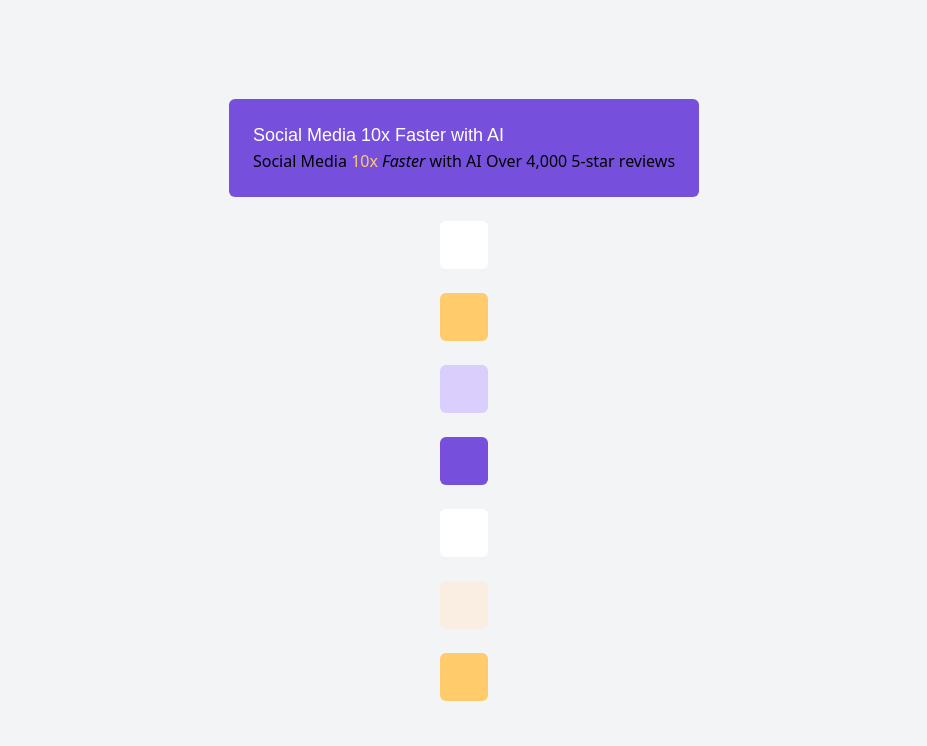
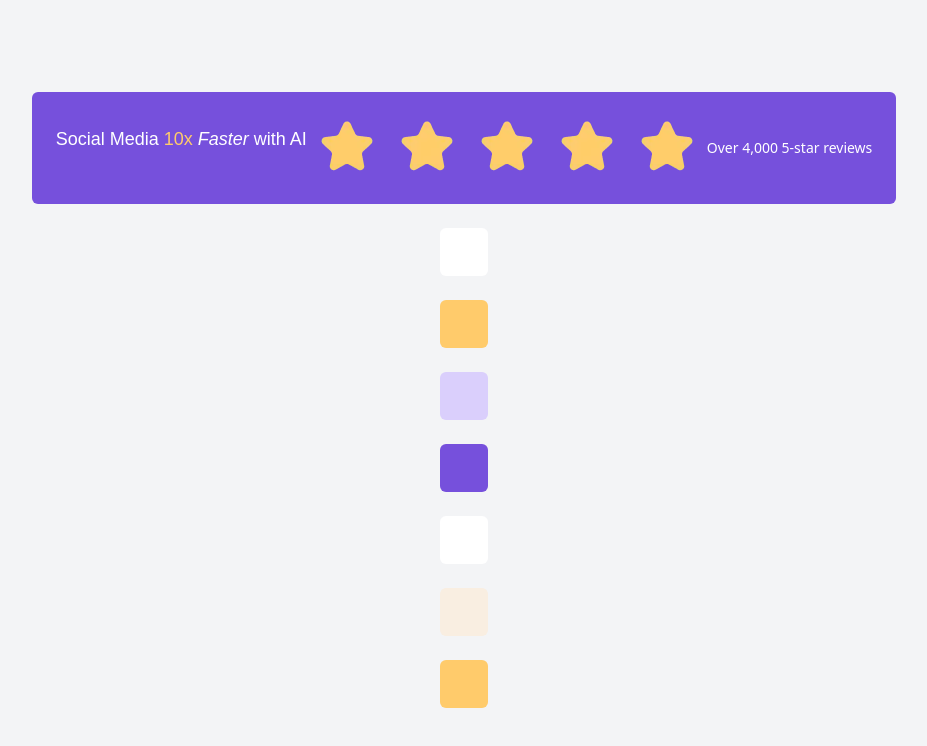
Before and after one commit to toluenensama/shiny-giggle-To-do, a website: page src/index.html in a window 1280 px wide. Shown: the whole page, without its empty margins (176-1103 px from the left). Drawn offline with Linux system fonts and the light colour scheme.

Commit message:
done with the first

```diff
--- a/src/index.html
+++ b/src/index.html
@@ -9,10 +9,14 @@
 </head>
 <body>
   <main class="bg-gray-100 items-center flex flex-col justify-center min-h-screen gap-6 mx-auto grid-cols-1">
-    <div class="p-6 gap-6 bg-purple-500 rounded-md">
-      <h2 class="dm-sans-500 text-xl text-white">Social Media 10x Faster with AI</h2>
-      Social Media <span class="text-yellow-500 ">10x</span> <span class="italic">Faster</span> with AI
-      Over 4,000 5-star reviews
+    <div class="p-6 gap-2 bg-purple-500 items-center flex justify-center text-white rounded-md">
+      <h2 class="dm-sans-500 text-xl mb-4">
+          Social Media <span class="text-yellow-500 ">10x</span> <span class="italic">Faster</span> with AI
+      </h2>
+      <img src="/src/images/illustration-five-stars.webp" alt="5-star review" srcset="">
+      <p class="text-sm">
+          Over 4,000 5-star reviews
+      </p>
 
     </div>
     <div class="p-6 bg-white rounded-md"></div>
```
Also changed, not shown: src/output.css.
